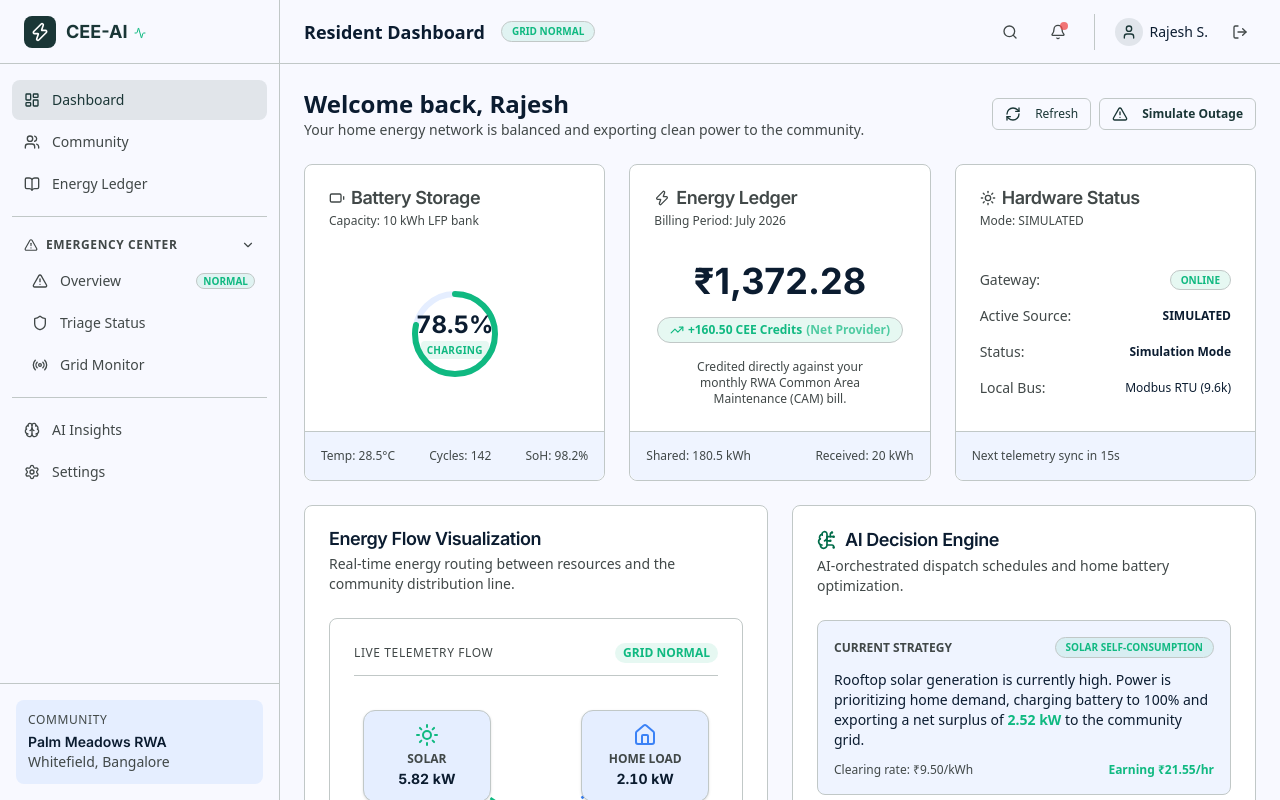
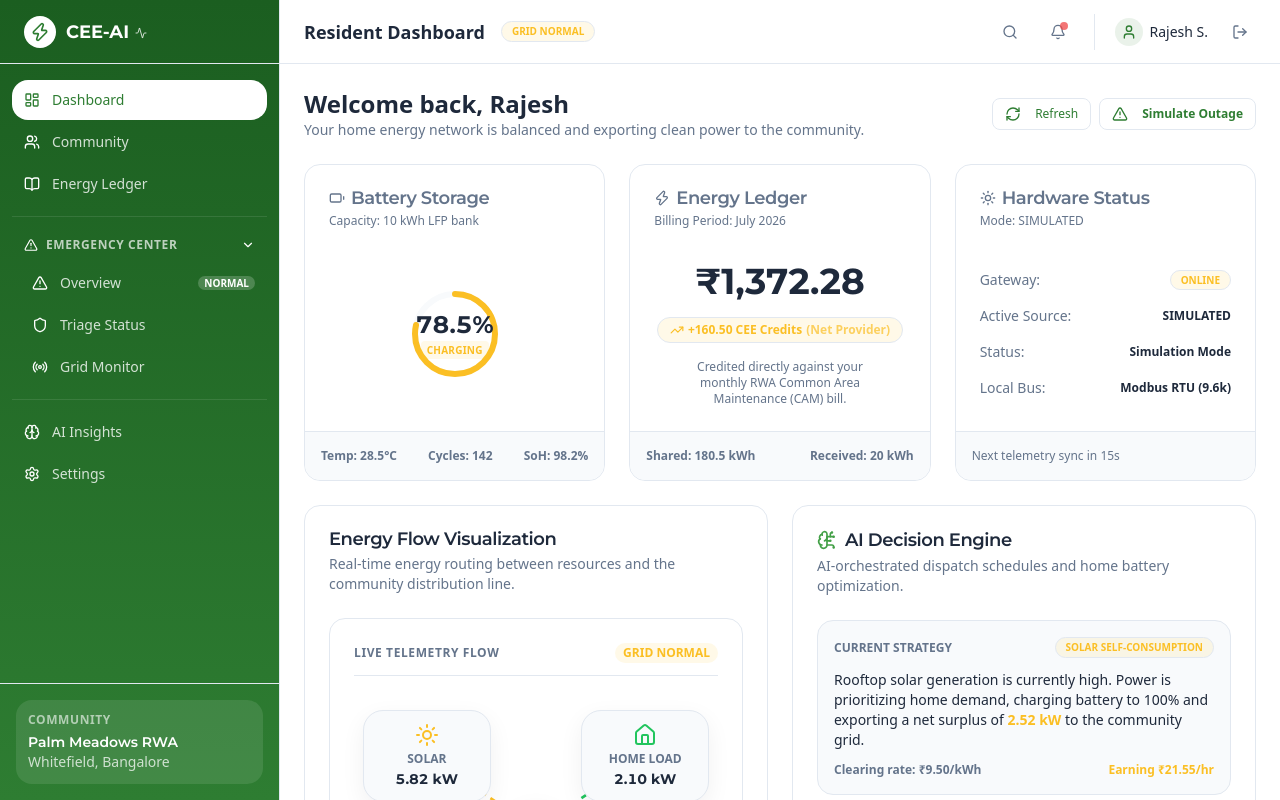
Before and after one commit to Rhytam23/NYC, a Next.js app in the folder cee-ai/: page /dashboard in a window 1280 px wide. Built offline with nearby package versions, Linux system fonts and the light colour scheme.

Commit message:
style: update theme variables, typography, sidebar, and chart colors to match clean green enterprise energy-tech aesthetic

```diff
--- a/cee-ai/src/app/globals.css
+++ b/cee-ai/src/app/globals.css
@@ -6,108 +6,104 @@
    ============================================================================= */
 
 :root {
-  /* --- Stitch Surface Palette (Light Mode) --- */
-  --background: #f8f9ff;
-  --foreground: #0b1c30;
-  --card: #ffffff;
-  --card-foreground: #0b1c30;
-  --popover: #ffffff;
-  --popover-foreground: #0b1c30;
-  --muted: #e5eeff;
-  --muted-foreground: #414848;
-  --accent: #dce9ff;
-  --accent-foreground: #0b1c30;
-  --border: #c1c8c7;
-  --input: #c1c8c7;
-  --ring: #1a3636;
+  /* --- Brand Surface Palette (Light Mode) --- */
+  --background: #FFFFFF;
+  --foreground: #1E293B;
+  --card: #FFFFFF;
+  --card-foreground: #1E293B;
+  --popover: #FFFFFF;
+  --popover-foreground: #1E293B;
+  --muted: #F8FAFC;
+  --muted-foreground: #64748B;
+  --accent: #E8F5E9;
+  --accent-foreground: #2E7D32;
+  --border: #E2E8F0;
+  --input: #E2E8F0;
+  --ring: #2E7D32;
 
-  /* --- Stitch Primary (Deep Teal) --- */
-  --primary: #1a3636;
-  --primary-foreground: #ffffff;
+  /* --- Brand Primary & Secondary --- */
+  --primary: #2E7D32;
+  --primary-foreground: #FFFFFF;
+  --secondary: #43A047;
+  --secondary-foreground: #FFFFFF;
+  --tertiary: #2563EB;
+  --tertiary-foreground: #FFFFFF;
 
-  /* --- Stitch Secondary (Emerald) --- */
-  --secondary: #006c49;
-  --secondary-foreground: #ffffff;
+  /* --- Brand Functional Colors --- */
+  --destructive: #EF4444;
+  --destructive-foreground: #FFFFFF;
+  --success: #2E7D32;
+  --success-foreground: #FFFFFF;
+  --warning: #F59E0B;
+  --warning-foreground: #1E293B;
 
-  /* --- Stitch Tertiary (Electric Indigo) --- */
-  --tertiary: #07006f;
-  --tertiary-foreground: #ffffff;
+  /* --- Brand Surface Containers --- */
+  --surface: #FFFFFF;
+  --surface-dim: #F8FAFC;
+  --surface-bright: #FFFFFF;
+  --surface-container-lowest: #FFFFFF;
+  --surface-container-low: #F8FAFC;
+  --surface-container: #F8FAFC;
+  --surface-container-high: #E2E8F0;
+  --surface-container-highest: #64748B;
 
-  /* --- Stitch Functional Colors --- */
-  --destructive: #ba1a1a;
-  --destructive-foreground: #ffffff;
-  --success: #006c49;
-  --success-foreground: #ffffff;
-  --warning: #f59e0b;
-  --warning-foreground: #0b1c30;
+  /* --- Extended Palette --- */
+  --primary-container: #E8F5E9;
+  --on-primary-container: #2E7D32;
+  --secondary-container: #E8F5E9;
+  --on-secondary-container: #43A047;
+  --tertiary-container: #2563EB;
+  --on-tertiary-container: #FFFFFF;
+  --error-container: #FEE2E2;
+  --on-error-container: #EF4444;
+  --outline: #64748B;
+  --outline-variant: #E2E8F0;
+  --surface-tint: #2E7D32;
+  --inverse-surface: #0F172A;
+  --inverse-on-surface: #FFFFFF;
+  --inverse-primary: #43A047;
 
-  /* --- Stitch Surface Containers --- */
-  --surface: #f8f9ff;
-  --surface-dim: #cbdbf5;
-  --surface-bright: #f8f9ff;
-  --surface-container-lowest: #ffffff;
-  --surface-container-low: #eff4ff;
-  --surface-container: #e5eeff;
-  --surface-container-high: #dce9ff;
-  --surface-container-highest: #d3e4fe;
-
-  /* --- Stitch Extended Palette --- */
-  --primary-container: #1a3636;
-  --on-primary-container: #829f9f;
-  --secondary-container: #6cf8bb;
-  --on-secondary-container: #00714d;
-  --tertiary-container: #1202ab;
-  --on-tertiary-container: #8b8eff;
-  --error-container: #ffdad6;
-  --on-error-container: #93000a;
-  --outline: #727878;
-  --outline-variant: #c1c8c7;
-  --surface-tint: #476363;
-  --inverse-surface: #213145;
-  --inverse-on-surface: #eaf1ff;
-  --inverse-primary: #aecccc;
-
-  /* --- Layout --- */
+  /* --- Layout & Radii --- */
   --sidebar-width: 280px;
   --header-height: 64px;
-  --radius: 0.5rem;
+  --radius: 1rem; /* 16px border-radius */
 
-  /* --- Energy Status Colors (from ui_rules.md) --- */
-  --energy-solar: #10b981;
-  --energy-battery: #3b82f6;
-  --energy-warning: #f59e0b;
-  --energy-critical: #ef4444;
-  --energy-grid: #6366f1;
+  /* --- Energy Status Colors --- */
+  --energy-solar: #FBBF24;     /* yellow for solar */
+  --energy-battery: #22C55E;   /* green for battery */
+  --energy-warning: #F59E0B;   /* orange for alerts */
+  --energy-critical: #EF4444;  /* red for error */
+  --energy-grid: #7C3AED;      /* purple for grid */
 }
 
-/* Dark mode — Emergency Console & Command Center */
+/* Dark mode overrides for complete brand consistency (no dark cards) */
 .dark {
-  --background: #0f172a;
-  --foreground: #f8fafc;
-  --card: #1e293b;
-  --card-foreground: #f8fafc;
-  --popover: #1e293b;
-  --popover-foreground: #f8fafc;
-  --muted: #334155;
-  --muted-foreground: #94a3b8;
-  --accent: #1e293b;
-  --accent-foreground: #f8fafc;
-  --border: #334155;
-  --input: #334155;
-  --ring: #aecccc;
-  --primary: #aecccc;
-  --primary-foreground: #003824;
-  --secondary: #4edea3;
-  --secondary-foreground: #003824;
-  --tertiary: #c0c1ff;
-  --tertiary-foreground: #07006c;
-  --destructive: #ff6b6b;
-  --destructive-foreground: #1e293b;
-  --surface: #0f172a;
-  --surface-container: #1e293b;
-  --surface-container-high: #334155;
-  --outline: #475569;
-  --outline-variant: #334155;
+  --background: #FFFFFF;
+  --foreground: #1E293B;
+  --card: #FFFFFF;
+  --card-foreground: #1E293B;
+  --popover: #FFFFFF;
+  --popover-foreground: #1E293B;
+  --muted: #F8FAFC;
+  --muted-foreground: #64748B;
+  --accent: #E8F5E9;
+  --accent-foreground: #2E7D32;
+  --border: #E2E8F0;
+  --input: #E2E8F0;
+  --ring: #2E7D32;
+  --primary: #2E7D32;
+  --primary-foreground: #FFFFFF;
+  --secondary: #43A047;
+  --secondary-foreground: #FFFFFF;
+  --tertiary: #2563EB;
+  --tertiary-foreground: #FFFFFF;
+  --destructive: #EF4444;
+  --destructive-foreground: #FFFFFF;
+  --surface: #FFFFFF;
+  --surface-container: #F8FAFC;
+  --surface-container-high: #E2E8F0;
+  --outline: #64748B;
+  --outline-variant: #E2E8F0;
 }
 
 /* =============================================================================
@@ -150,16 +146,22 @@
   --color-surface-container-low: var(--surface-container-low);
   --color-surface-container-high: var(--surface-container-high);
 
-  /* Stitch typography — Inter (headlines), Source Sans 3 (body), JetBrains Mono (labels) */
-  --font-headline: var(--font-inter);
-  --font-body: var(--font-source-sans);
-  --font-label: var(--font-jetbrains);
+  /* Brand typography */
+  --font-headline: var(--font-montserrat);
+  --font-body: var(--font-inter);
+  --font-label: var(--font-inter);
 
-  /* Stitch border radius */
-  --radius-sm: 0.125rem;
-  --radius-md: 0.375rem;
-  --radius-lg: 0.5rem;
-  --radius-xl: 0.75rem;
+  /* Radii mapping to 16px and 20px */
+  --radius-sm: 0.25rem;      /* 4px */
+  --radius-md: 0.5rem;       /* 8px */
+  --radius-lg: 1rem;         /* 16px */
+  --radius-xl: 1.25rem;      /* 20px */
+
+  /* Enterprise soft shadow */
+  --shadow-sm: 0 8px 24px rgba(15, 23, 42, 0.06);
+  --shadow-md: 0 8px 24px rgba(15, 23, 42, 0.06);
+  --shadow-lg: 0 8px 24px rgba(15, 23, 42, 0.06);
+  --shadow-xl: 0 8px 24px rgba(15, 23, 42, 0.06);
 
   /* Sidebar */
   --sidebar-width: 280px;
@@ -175,7 +177,7 @@
 body {
   background: var(--background);
   color: var(--foreground);
-  font-family: var(--font-body), "Source Sans 3", system-ui, sans-serif;
+  font-family: var(--font-body), "Inter", system-ui, sans-serif;
   -webkit-font-smoothing: antialiased;
   -moz-osx-font-smoothing: grayscale;
 }
@@ -186,66 +188,67 @@ h3,
 h4,
 h5,
 h6 {
-  font-family: var(--font-headline), "Inter", system-ui, sans-serif;
+  font-family: var(--font-headline), "Montserrat", system-ui, sans-serif;
 }
 
-/* Monospace for energy data and telemetry */
+/* Montserrat for energy data and telemetry numbers */
 .font-data {
-  font-family: var(--font-label), "JetBrains Mono", monospace;
+  font-family: var(--font-headline), "Montserrat", system-ui, sans-serif;
+  font-weight: 700;
   font-variant-numeric: tabular-nums;
 }
 
 /* =============================================================================
-   Stitch Typography Presets
+   Typography Presets
    ============================================================================= */
 .text-display-lg {
-  font-family: var(--font-headline), "Inter", sans-serif;
+  font-family: var(--font-headline), "Montserrat", sans-serif;
   font-size: 48px;
-  font-weight: 700;
+  font-weight: 800; /* ExtraBold */
   line-height: 56px;
   letter-spacing: -0.02em;
 }
 
 .text-headline-lg {
-  font-family: var(--font-headline), "Inter", sans-serif;
+  font-family: var(--font-headline), "Montserrat", sans-serif;
   font-size: 32px;
-  font-weight: 600;
+  font-weight: 800; /* ExtraBold */
   line-height: 40px;
   letter-spacing: -0.01em;
 }
 
 .text-headline-md {
-  font-family: var(--font-headline), "Inter", sans-serif;
+  font-family: var(--font-headline), "Montserrat", sans-serif;
   font-size: 24px;
-  font-weight: 600;
+  font-weight: 600; /* SemiBold */
   line-height: 32px;
 }
 
 .text-body-lg {
-  font-family: var(--font-body), "Source Sans 3", sans-serif;
+  font-family: var(--font-body), "Inter", sans-serif;
   font-size: 18px;
-  font-weight: 400;
+  font-weight: 400; /* Regular */
   line-height: 28px;
 }
 
 .text-body-md {
-  font-family: var(--font-body), "Source Sans 3", sans-serif;
+  font-family: var(--font-body), "Inter", sans-serif;
   font-size: 16px;
-  font-weight: 400;
+  font-weight: 400; /* Regular */
   line-height: 24px;
 }
 
 .text-body-sm {
-  font-family: var(--font-body), "Source Sans 3", sans-serif;
+  font-family: var(--font-body), "Inter", sans-serif;
   font-size: 14px;
-  font-weight: 400;
+  font-weight: 400; /* Regular */
   line-height: 20px;
 }
 
 .text-label-caps {
-  font-family: var(--font-label), "JetBrains Mono", monospace;
+  font-family: var(--font-body), "Inter", sans-serif;
   font-size: 12px;
-  font-weight: 500;
+  font-weight: 600; /* SemiBold */
   line-height: 16px;
   letter-spacing: 0.05em;
   text-transform: uppercase;
--- a/cee-ai/src/app/layout.tsx
+++ b/cee-ai/src/app/layout.tsx
@@ -1,37 +1,32 @@
 import type { Metadata } from "next";
-import { Inter, Source_Sans_3, JetBrains_Mono, Geist } from "next/font/google";
+import { Inter, Montserrat, JetBrains_Mono } from "next/font/google";
 import { Providers } from "@/components/providers";
 import "./globals.css";
 
 /* =============================================================================
-   Stitch Typography Configuration
-   - Inter: Headlines & UI anchors (clean, geometric)
-   - Source Sans 3: Body text & data grids (legibility in dense dashboards)
-   - JetBrains Mono: Labels, telemetry data, timestamps (tabular alignment)
-   - Geist: Standard font for mobile design layout
+   Typography Configuration
+   - Inter: Body (Regular / Medium / SemiBold)
+   - Montserrat: Headings & Numbers (ExtraBold, SemiBold, Bold)
+   - JetBrains Mono: Code & Monospace labels
    ============================================================================= */
 
 const inter = Inter({
   subsets: ["latin"],
   variable: "--font-inter",
   display: "swap",
+  weight: ["400", "500", "600", "700"],
 });
 
-const sourceSans = Source_Sans_3({
+const montserrat = Montserrat({
   subsets: ["latin"],
-  variable: "--font-source-sans",
+  variable: "--font-montserrat",
   display: "swap",
+  weight: ["600", "700", "800"],
 });
 
 const jetbrainsMono = JetBrains_Mono({
   subsets: ["latin"],
   variable: "--font-jetbrains",
-  display: "swap",
-});
-
-const geist = Geist({
-  subsets: ["latin"],
-  variable: "--font-geist",
   display: "swap",
 });
 
@@ -66,7 +61,7 @@ export default function RootLayout({
   return (
     <html lang="en" suppressHydrationWarning>
       <body
-        className={`${inter.variable} ${sourceSans.variable} ${jetbrainsMono.variable} ${geist.variable} antialiased`}
+        className={`${inter.variable} ${montserrat.variable} ${jetbrainsMono.variable} antialiased`}
       >
         <Providers>{children}</Providers>
       </body>
--- a/cee-ai/src/components/dashboard/sidebar.tsx
+++ b/cee-ai/src/components/dashboard/sidebar.tsx
@@ -110,11 +110,11 @@ function NavLink({ item, isActive }: { item: NavItem; isActive: boolean }) {
       className={cn(
         "flex items-center gap-3 rounded-[var(--radius-lg)] px-3 py-2.5 text-sm font-medium transition-colors duration-150",
         isActive
-          ? "bg-primary/10 text-primary"
-          : "text-muted-foreground hover:bg-accent hover:text-accent-foreground",
+          ? "bg-white text-[#2E7D32]"
+          : "text-white/80 hover:bg-white/10 hover:text-white",
       )}
     >
-      <item.icon className="h-4 w-4 shrink-0" />
+      <item.icon className={cn("h-4 w-4 shrink-0", isActive ? "text-[#2E7D32]" : "text-white")} />
       <span className="flex-1">{item.label}</span>
       {item.badge && (
         <Badge
@@ -122,7 +122,14 @@ function NavLink({ item, isActive }: { item: NavItem; isActive: boolean }) {
             item.badgeVariant as
               "solar" | "warning" | "critical" | "default" | undefined
           }
-          className="text-[10px] px-1.5 py-0"
+          className={cn(
+            "text-[10px] px-1.5 py-0 border-none font-semibold",
+            isActive
+              ? "bg-[#2E7D32] text-white"
+              : item.badgeVariant === "critical"
+                ? "bg-red-500 text-white"
+                : "bg-white/20 text-white"
+          )}
         >
           {item.badge}
         </Badge>
@@ -149,22 +156,22 @@ function CollapsibleNavGroup({
       <button
         onClick={() => setIsOpen(!isOpen)}
         className={cn(
-          "flex w-full items-center gap-2 px-3 py-2 text-xs font-semibold uppercase tracking-wider transition-colors",
+          "flex w-full items-center gap-2 px-3 py-2 text-xs font-semibold uppercase tracking-wider transition-colors rounded-[var(--radius-lg)] hover:bg-white/5",
           hasActiveChild
-            ? "text-primary"
-            : "text-muted-foreground hover:text-foreground",
+            ? "text-white"
+            : "text-white/70 hover:text-white",
         )}
       >
-        <AlertTriangle className="h-3.5 w-3.5" />
+        <AlertTriangle className="h-3.5 w-3.5 text-white" />
         <span className="flex-1 text-left">{group.title}</span>
         {isOpen ? (
-          <ChevronDown className="h-3.5 w-3.5" />
+          <ChevronDown className="h-3.5 w-3.5 text-white" />
         ) : (
-          <ChevronRight className="h-3.5 w-3.5" />
+          <ChevronRight className="h-3.5 w-3.5 text-white" />
         )}
       </button>
       {isOpen && (
-        <div className="ml-2 space-y-0.5">
+        <div className="ml-2 space-y-0.5 mt-0.5">
           {group.items.map((item) => (
             <NavLink
               key={item.href}
@@ -184,17 +191,17 @@ export function DashboardSidebar() {
   const pathname = usePathname();
 
   return (
-    <aside className="flex w-[var(--sidebar-width)] flex-col border-r border-border bg-surface-container-lowest">
+    <aside className="flex w-[var(--sidebar-width)] flex-col border-r border-[#1B5E20] bg-gradient-to-b from-[#1B5E20] to-[#2E7D32] text-white">
       {/* Logo */}
-      <div className="flex h-16 items-center gap-2.5 px-6 border-b border-border">
-        <div className="h-8 w-8 rounded-lg bg-primary flex items-center justify-center">
-          <Zap className="h-5 w-5 text-primary-foreground" />
+      <div className="flex h-16 items-center gap-2.5 px-6 border-b border-white/10">
+        <div className="h-8 w-8 rounded-lg bg-white flex items-center justify-center">
+          <Zap className="h-5 w-5 text-[#2E7D32]" />
         </div>
         <div>
-          <span className="font-headline text-lg font-bold text-primary">
+          <span className="font-headline text-lg font-bold text-white">
             CEE-AI
           </span>
-          <Activity className="inline ml-1.5 h-3 w-3 text-energy-solar animate-energy-pulse" />
+          <Activity className="inline ml-1.5 h-3 w-3 text-white/80 animate-energy-pulse" />
         </div>
       </div>
 
@@ -203,14 +210,14 @@ export function DashboardSidebar() {
         <nav className="space-y-1 px-3">
           {navigation.map((group, i) => (
             <div key={i}>
-              {i > 0 && <Separator className="my-3" />}
+              {i > 0 && <Separator className="my-3 bg-white/10" />}
 
               {group.collapsible ? (
                 <CollapsibleNavGroup group={group} pathname={pathname} />
               ) : (
                 <div className="space-y-0.5">
                   {group.title && (
-                    <div className="px-3 py-2 text-xs font-semibold uppercase tracking-wider text-muted-foreground">
+                    <div className="px-3 py-2 text-xs font-semibold uppercase tracking-wider text-white/70">
                       {group.title}
                     </div>
                   )}
@@ -229,15 +236,15 @@ export function DashboardSidebar() {
       </ScrollArea>
 
       {/* Community Info Footer */}
-      <div className="border-t border-border p-4">
-        <div className="rounded-[var(--radius-lg)] bg-surface-container p-3">
-          <div className="text-label-caps text-muted-foreground mb-1">
+      <div className="border-t border-white/10 p-4">
+        <div className="rounded-[var(--radius-lg)] bg-white/10 p-3">
+          <div className="text-label-caps text-white/60 mb-1">
             Community
           </div>
-          <div className="font-headline text-sm font-semibold text-foreground">
+          <div className="font-headline text-sm font-semibold text-white">
             Palm Meadows RWA
           </div>
-          <div className="text-body-sm text-muted-foreground">
+          <div className="text-body-sm text-white/75">
             Whitefield, Bangalore
           </div>
         </div>
```
Also changed, not shown: cee-ai/src/app/dashboard/ai-insights/page.tsx (+9 -9 lines).
